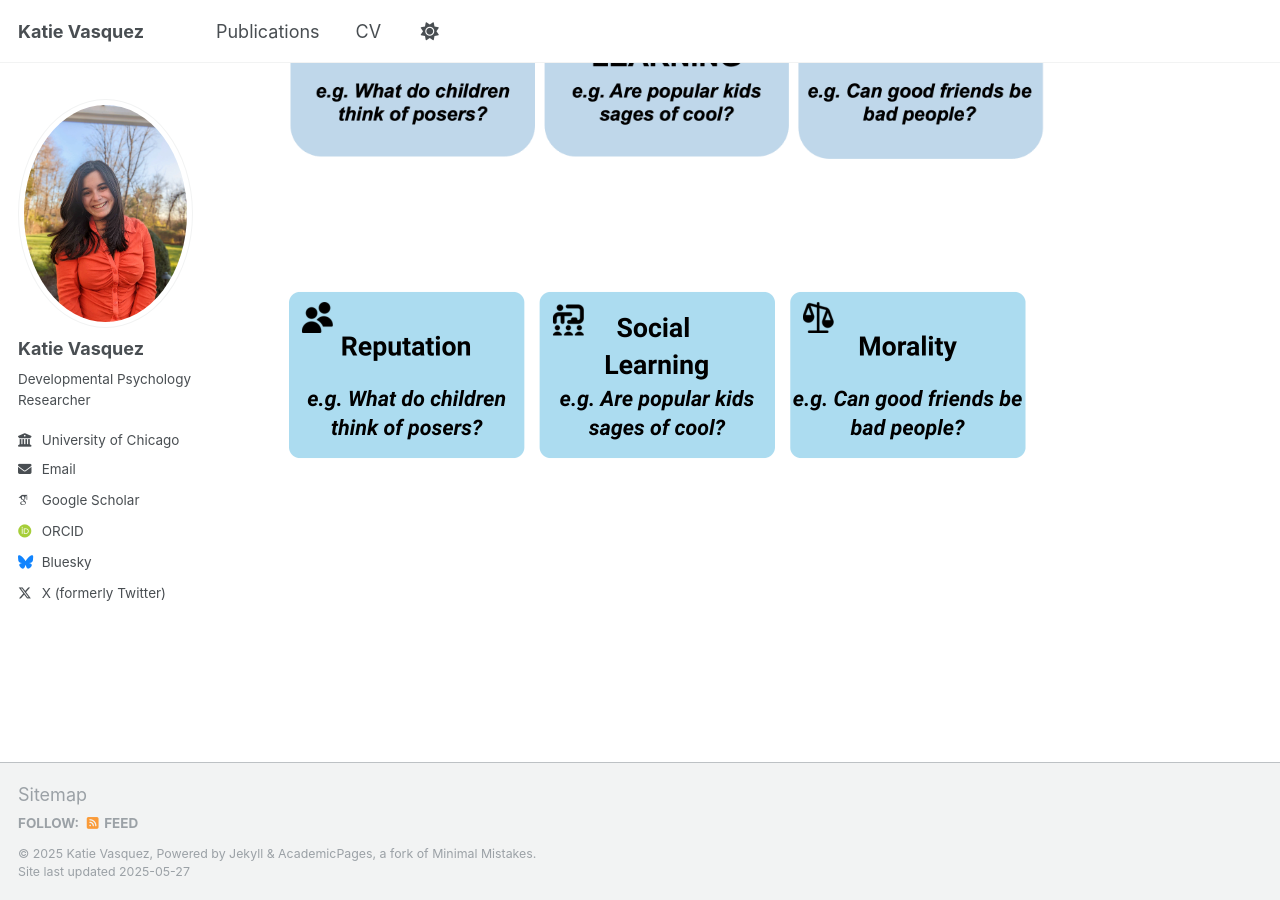
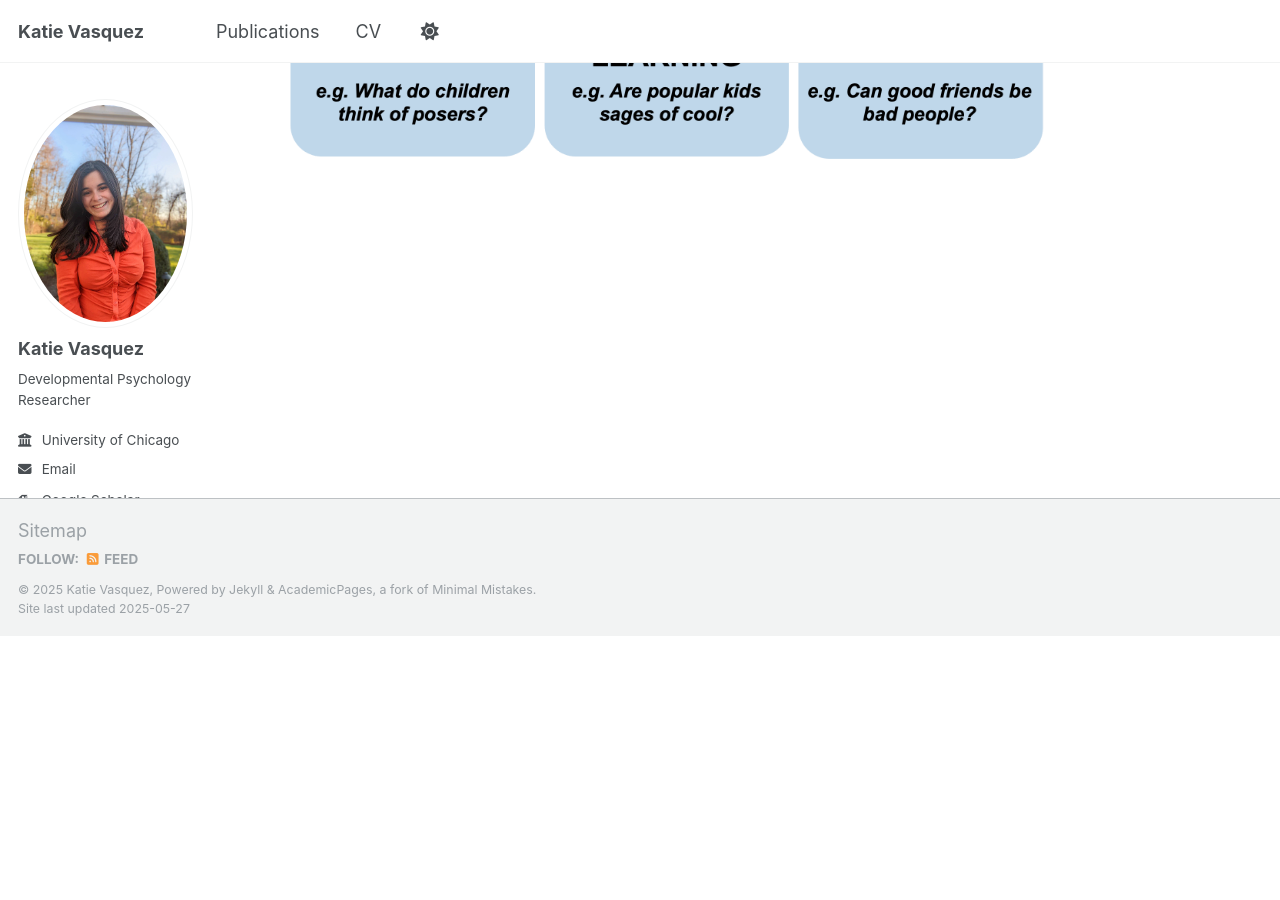
Before and after one commit to katievasq/katievasq.github.io, a Jekyll site: the page built from _pages/about.md, in a window 1280 px wide and 900 px high, scrolled down 537 px. Built offline with Jekyll 4.4.1, drawn with Linux system fonts in a browser that asks for light colours; some web fonts are replaced; after the commit the page ends 1173 px from its top, so only the background shows below that.

Commit message:
Update about.md
remove 1 extra image from home

```diff
--- a/_pages/about.md
+++ b/_pages/about.md
@@ -14,5 +14,3 @@ I am currently a Ph.D. student at the University of Chicago working with Alex Sh
 Here are some research areas I am exploring right now:
 
 ![Research Interests ](/images/Presentation1.png)
-
-![Research Interests](/images/research-interests.png)
```
